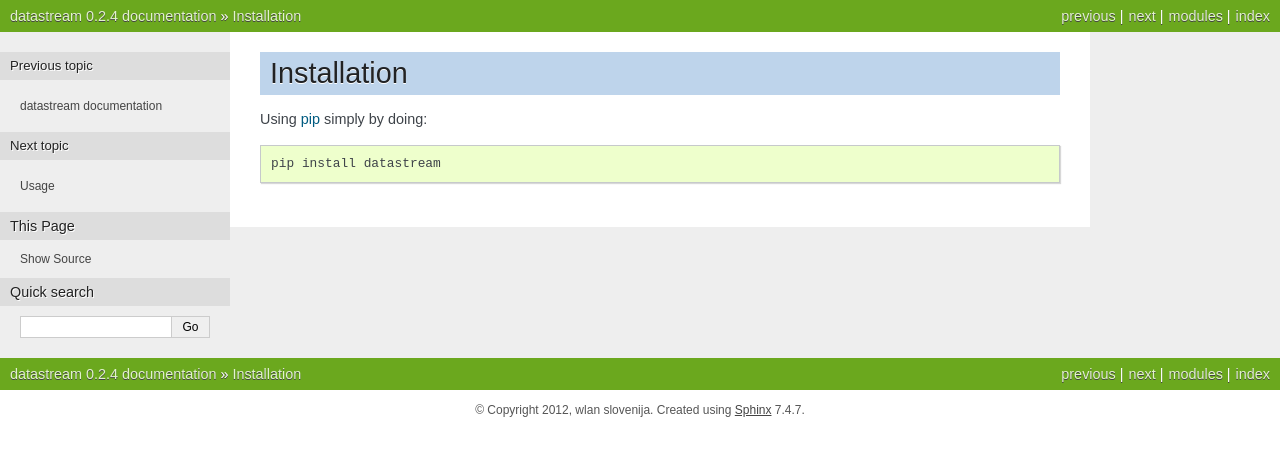
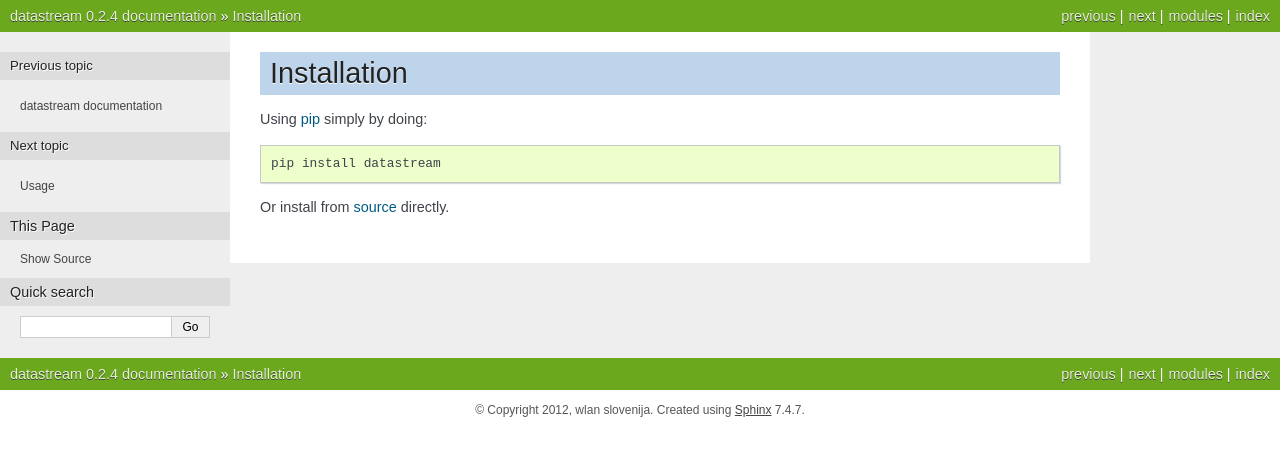
Before and after one commit to wlanslovenija/datastream, a Sphinx documentation site: the page built from docs/installation.rst, in a window 1280 px wide. Shown: the top 456 px of the page. Built offline with Sphinx 7.4.7, drawn with Linux system fonts in a browser that asks for light colours.

Commit message:
Update GitHub locations.

```diff
--- a/docs/index.rst
+++ b/docs/index.rst
@@ -22,7 +22,7 @@
 there_.
 
 .. _GitHub: https://github.com/
-.. _there: https://github.com/mitar/datastream
+.. _there: https://github.com/wlanslovenija/datastream
 
 Indices and tables
 ==================
--- a/docs/installation.rst
+++ b/docs/installation.rst
@@ -6,3 +6,7 @@
     pip install datastream
 
 .. _pip: http://pypi.python.org/pypi/pip
+
+Or install from source_ directly.
+
+.. _source: https://github.com/wlanslovenija/datastream
```
